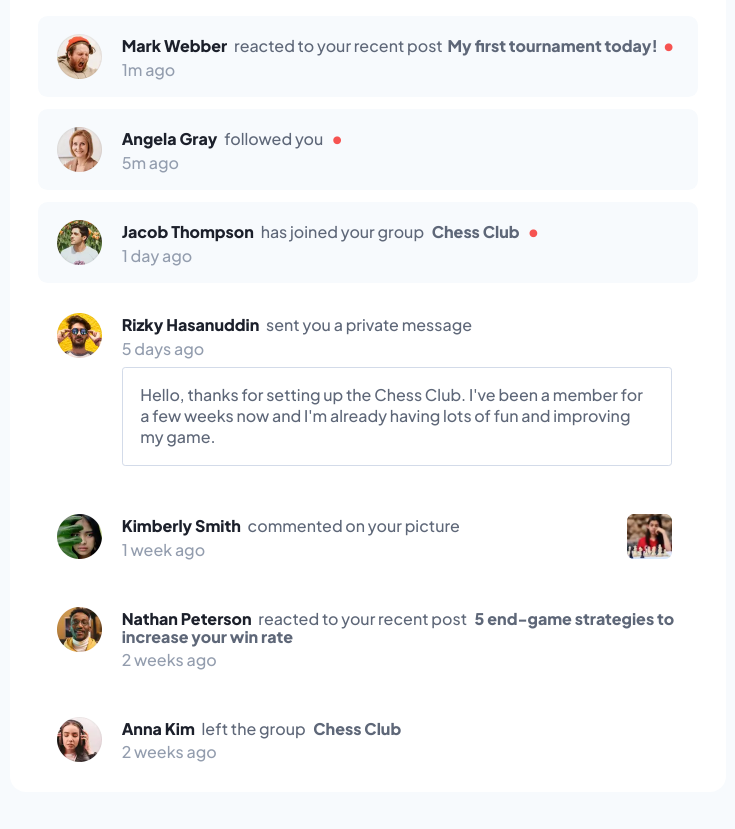
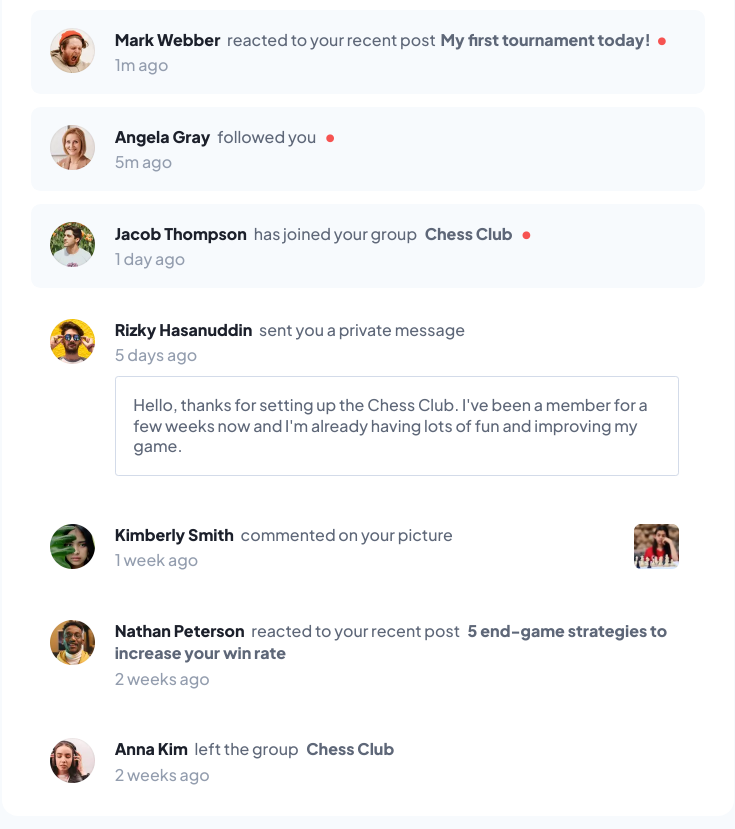
Before and after one commit to curiousmind04/Notifications-Page, a plain HTML site: page index.html in a window 1280 px wide. Shown: the part 148-977 px from the top of the page, without its empty margins (272-1007 px from the left). Drawn offline with Linux system fonts and the light colour scheme.

Commit message:
increased line height for desktop

```diff
--- a/main.css
+++ b/main.css
@@ -189,10 +189,11 @@ h2 {
 
 @media (min-width: 50rem) {
   main {
-    width: 56%;
+    width: 70%;
     max-width: 45.75rem;
     border-radius: 1rem;
     margin: 4rem 0;
+    padding-top: 2rem;
     padding-bottom: 0rem;
   }
   header {
@@ -221,10 +222,7 @@ h2 {
     font-size: 1rem;
   }
   .content {
-    padding-top: 0.2rem;
-  }
-  .content p {
-    margin-top: 0.4rem;
+    line-height: 1.4rem;
   }
   .message {
     line-height: 1.3rem;
```
